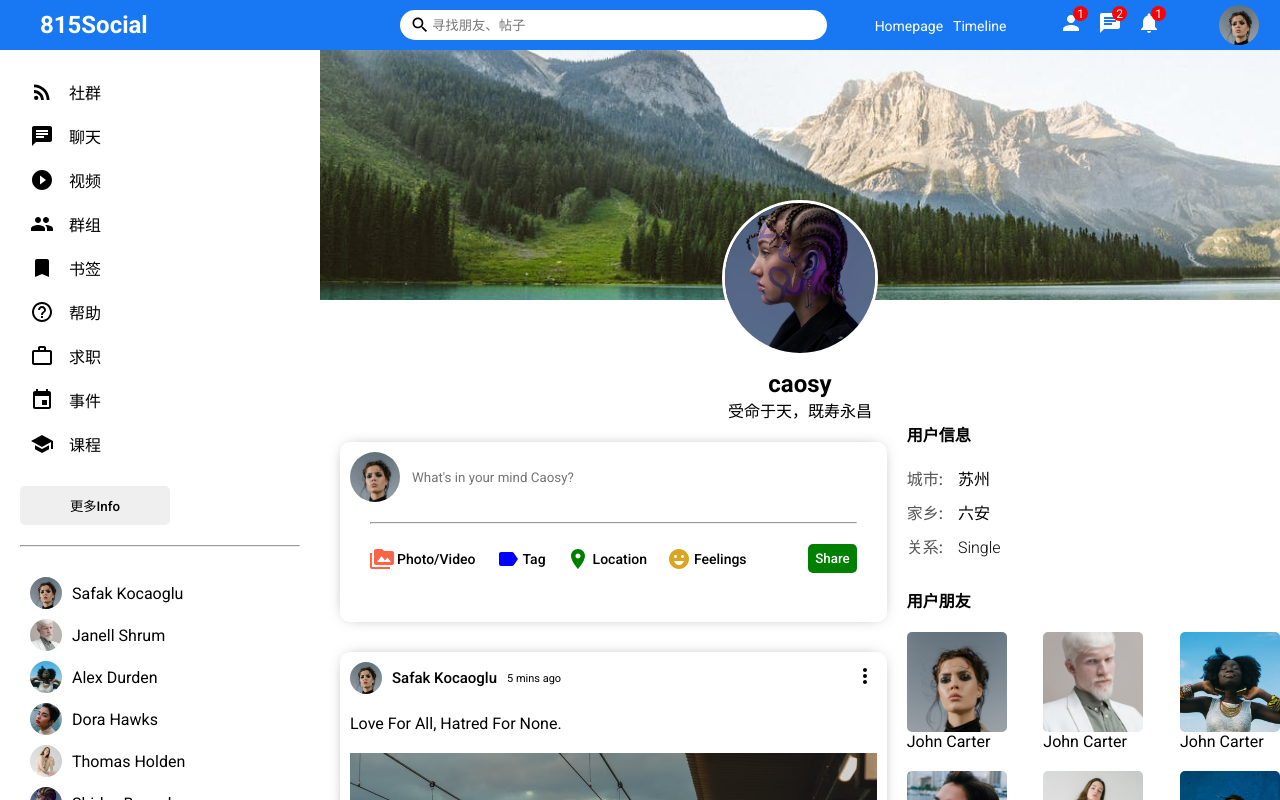
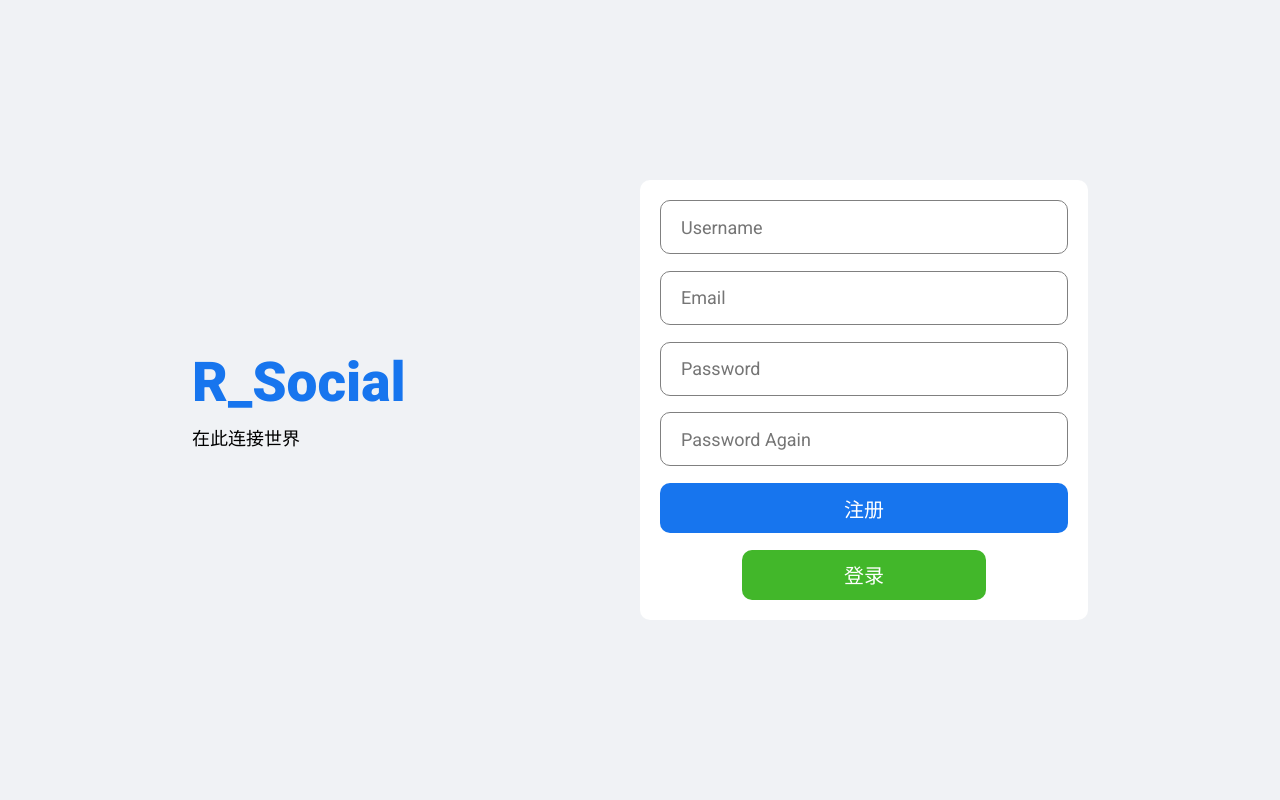
Before and after one commit to Cystatic/reactChat, a React (Create React App) app in the folder client/: page / in a window 1280 px wide. Shown: the top 800 px of the page. Built offline with nearby package versions, Linux system fonts and the light colour scheme.

Commit message:
登录注册，至此静态页面大致完成，后续整合

```diff
--- a/client/src/App.js
+++ b/client/src/App.js
@@ -1,9 +1,12 @@
 import Home from "./pages/home/Home"
+import Login from "./pages/login/Login";
+import Register from "./pages/register/Register";
 import Profile from "./pages/profile/Profile";
+
 // import PersonIcon from '@mui/icons-material/Person';
 function App() {
   return (
-    <Profile/>
+    <Register/>
     // <PersonIcon></PersonIcon>
   );
 }
--- a/client/src/components/rightbar/Rightbar.jsx
+++ b/client/src/components/rightbar/Rightbar.jsx
@@ -2,7 +2,7 @@
 import { Users } from "../../dummyData"
 import OnlineFriend from "../onlineFriend/OnlineFriend"
 
-export default function Rightbar({ prfile }) {
+export default function Rightbar({ profile }) {
   const HomeRightbar = () => {
     return (
       <>
@@ -119,7 +119,7 @@
     <>
       <div className="rightbar">
         <div className="rightWrapper">
-          <ProfileRightbar />
+          {profile ? <ProfileRightbar/>:<HomeRightbar/>}
         </div>
       </div>
     </>
--- a/client/src/components/topbar/Topbar.jsx
+++ b/client/src/components/topbar/Topbar.jsx
@@ -4,7 +4,7 @@
   return (
     <div className="topbarContainer">
       <div className="topbarLeft">
-        <span className="logo">815Social</span>
+        <span className="logo">R_Social</span>
       </div>
       <div className="topbarCenter">
         <div className="searchbar">
--- /dev/null
+++ b/client/src/pages/login/Login.css
@@ -0,0 +1,92 @@
+.login {
+    width: 100vw;
+    height: 100vh;
+    background-color: #f0f2f5;
+    display: flex;
+    align-items: center;
+    justify-content: center;
+}
+
+.loginWrapper {
+    width: 70%;
+    height: 70%;
+    display: flex;
+}
+
+.loginLeft,
+.loginRight {
+    flex: 1;
+    display: flex;
+    flex-direction: column;
+    justify-content: center;
+}
+
+.loginLogo {
+    font-size: 55px;
+    font-weight: 800;
+    color: #1775ee;
+    margin-bottom: 10px;
+}
+
+.loginDesc {
+    font-size: 18px;
+}
+
+.loginBox {
+    height: 300px;
+    padding: 20px;
+    background-color: white;
+    border-radius: 10px;
+    display: flex;
+    flex-direction: column;
+    justify-content: space-between;
+}
+
+.loginInput {
+    height: 50px;
+    border-radius: 10px;
+    border: 1px solid gray;
+    font-size: 18px;
+    padding-left: 20px;
+}
+
+.loginInput:focus {
+    outline: none;
+}
+
+.loginButton {
+    height: 50px;
+    border-radius: 10px;
+    border: none;
+    background-color: #1775ee;
+    color: white;
+    font-size: 20px;
+    font-weight: 500;
+    cursor: pointer;
+}
+
+.loginButton:focus {
+    outline: none;
+}
+
+.loginButton:disabled {
+    cursor: not-allowed;
+}
+
+.loginForgot {
+    text-align: center;
+    color: #1775ee;
+}
+
+.loginRegisterButton {
+    width: 60%;
+    align-self: center;
+    height: 50px;
+    border-radius: 10px;
+    border: none;
+    background-color: #42b72a;
+    color: white;
+    font-size: 20px;
+    font-weight: 500;
+    cursor: pointer;
+}
--- /dev/null
+++ b/client/src/pages/login/Login.jsx
@@ -0,0 +1,24 @@
+import "./Login.css"
+
+export default function Login() {
+    return (
+        <div className="login">
+            <div className="loginWrapper">
+                <div className="loginLeft">
+                    <h3 className="loginLogo">R_Social</h3>
+                    <span className="loginDesc">在此连接世界</span>
+                </div>
+                <div className="loginRight">
+                    <div className="loginBox">
+                        <input placeholder="Email" className="loginInput" />
+                        <input placeholder="Password" className="loginInput" />
+                        <button className="loginButton">Log In</button>
+                        <span className="loginForgot">忘记密码？</span>
+                        <button className="loginRegisterButton">注册</button>
+                    </div>
+                </div>
+            </div>
+        </div>
+
+  )
+}
--- /dev/null
+++ b/client/src/pages/register/Register.css
@@ -0,0 +1,92 @@
+.login {
+    width: 100vw;
+    height: 100vh;
+    background-color: #f0f2f5;
+    display: flex;
+    align-items: center;
+    justify-content: center;
+}
+
+.loginWrapper {
+    width: 70%;
+    height: 70%;
+    display: flex;
+}
+
+.loginLeft,
+.loginRight {
+    flex: 1;
+    display: flex;
+    flex-direction: column;
+    justify-content: center;
+}
+
+.loginLogo {
+    font-size: 55px;
+    font-weight: 800;
+    color: #1775ee;
+    margin-bottom: 10px;
+}
+
+.loginDesc {
+    font-size: 18px;
+}
+
+.loginBox {
+    height: 400px;
+    padding: 20px;
+    background-color: white;
+    border-radius: 10px;
+    display: flex;
+    flex-direction: column;
+    justify-content: space-between;
+}
+
+.loginInput {
+    height: 50px;
+    border-radius: 10px;
+    border: 1px solid gray;
+    font-size: 18px;
+    padding-left: 20px;
+}
+
+.loginInput:focus {
+    outline: none;
+}
+
+.loginButton {
+    height: 50px;
+    border-radius: 10px;
+    border: none;
+    background-color: #1775ee;
+    color: white;
+    font-size: 20px;
+    font-weight: 500;
+    cursor: pointer;
+}
+
+.loginButton:focus {
+    outline: none;
+}
+
+.loginButton:disabled {
+    cursor: not-allowed;
+}
+
+.loginForgot {
+    text-align: center;
+    color: #1775ee;
+}
+
+.loginRegisterButton {
+    width: 60%;
+    align-self: center;
+    height: 50px;
+    border-radius: 10px;
+    border: none;
+    background-color: #42b72a;
+    color: white;
+    font-size: 20px;
+    font-weight: 500;
+    cursor: pointer;
+}
--- /dev/null
+++ b/client/src/pages/register/Register.jsx
@@ -0,0 +1,25 @@
+import "./Register.css"
+
+export default function Login() {
+    return (
+        <div className="login">
+            <div className="loginWrapper">
+                <div className="loginLeft">
+                    <h3 className="loginLogo">R_Social</h3>
+                    <span className="loginDesc">在此连接世界</span>
+                </div>
+                <div className="loginRight">
+                    <div className="loginBox">
+                        <input placeholder="Username" className="loginInput" />
+                        <input placeholder="Email" className="loginInput" />
+                        <input placeholder="Password" className="loginInput" />
+                        <input placeholder="Password Again" className="loginInput" />
+                        <button className="loginButton">注册</button>
+                        <button className="loginRegisterButton">登录</button>
+                    </div>
+                </div>
+            </div>
+        </div>
+
+  )
+}
```
